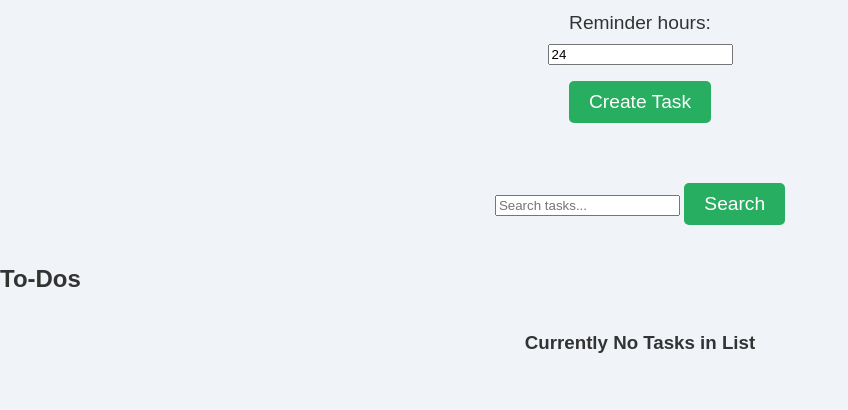
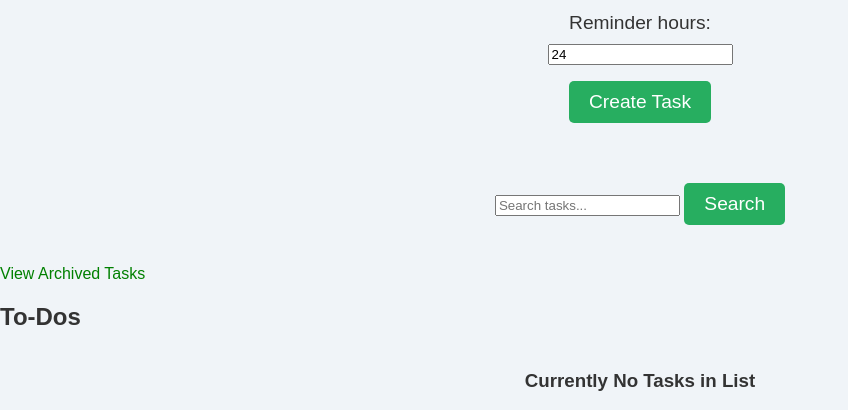
Before and after one commit to DePaul-CSC-394-401/mini-project-team-1, a Django app: page /tasks/ in a window 1280 px wide. Shown: the part 613-1023 px from the top of the page, without its empty margins (0-848 px from the left). Before the commit the page ends 966 px from the top, so only its background shows below. Run offline with Django 5.2, Linux system fonts and the light colour scheme; the visitor is signed in with stand-in values (Sample User, id 1); data that the repository does not hold is empty.

Commit message:
Added Archive feature with restore and delete

```diff
--- a/templates/base.html
+++ b/templates/base.html
@@ -12,5 +12,16 @@
     </head>
     <body>
         {% block head %}{% endblock %}
+
+        <script>
+            window.onload = function() {
+                var reminderMessage = "{{ reminder_message }}";
+
+                // Only show alert if there's an actual reminder message
+                if (reminderMessage && reminderMessage !== 'None') {
+                    alert(reminderMessage);
+                }
+            }
+        </script>
     </body>
 </html>
--- a/templates/tasks.html
+++ b/templates/tasks.html
@@ -31,6 +31,8 @@
             <button type="submit">Search</button>
         </form>
 
+        <a href="{% url 'archived_tasks' %}" style="color:green;">View Archived Tasks</a>
+
         <!-- Display error message if no tasks found -->
         {% if error_message %}
             <p style="color: red;">{{ error_message }}</p>
@@ -56,7 +58,12 @@
                     <p>Task Completed: No</p>
                 {% endif %}
                 <a href="{% url 'task_update' task.id %}">Update</a> |
-                <a href="{% url 'task_delete' task.id %}">Delete</a>
+                <a href="{% url 'task_delete' task.id %}">Delete</a> |
+    <!-- Archive form -->
+<form action="{% url 'task_archive' task.id %}" method="POST" style="display:inline;">
+    {% csrf_token %}
+    <button type="submit" style="background:none; border:none; color:blue; cursor:pointer;">Archive</button>
+</form>
             </div>
             {% empty %}
             <h3>Currently No Tasks in List</h3>
--- a/todo_app/models.py
+++ b/todo_app/models.py
@@ -18,6 +18,7 @@ class Task(models.Model):
     due_date = models.DateTimeField(blank=True, null=True)
     priority = models.CharField(max_length=10, choices=PRIORITY_CHOICES, default='Medium')
     reminder_hours = models.IntegerField(default=24) #default reminder time is 24 hours
+    archived = models.BooleanField(default=False)
 
     def __str__(self):
         return self.task_name
--- a/todo_app/urls.py
+++ b/todo_app/urls.py
@@ -11,4 +11,7 @@ urlpatterns = [
     path('task_update/<str:pk>/', views.updateTask, name='task_update'),
     path('task_delete/<str:pk>/', views.deleteTask, name='task_delete'),
     path('profile/', views.profile_settings, name='profile_settings'),  # Added profile management
+    path('task_archive/<str:pk>/', views.archiveTask, name='task_archive'),
+    path('archived_tasks/', views.archivedTasks, name='archived_tasks'),
+    path('task_restore/<str:pk>/', views.restoreTask, name='task_restore'),
 ]
--- a/todo_app/views.py
+++ b/todo_app/views.py
@@ -61,8 +61,7 @@ def taskList(request):
     form = TaskForm()  # Form for creating a new task
     query = request.GET.get('q')  # Capture the search query
 
-    # Display all tasks
-    tasks = Task.objects.filter(user=request.user)
+    tasks = Task.objects.filter(user=request.user, archived=False)  # Filter to show only non-archived tasks
 
     # This code will filter tasks by the search query (if provided)
     if query:
@@ -148,6 +147,28 @@ def profile_settings(request):
    return render(request, 'profile.html', {'password_form': password_form})
 
 
+def archiveTask(request, pk):
+    task = Task.objects.get(id=pk)
+
+    if request.method == 'POST':
+        task.archived = True
+        task.save()
+        return redirect('tasks')
+    return redirect('tasks')
+
+# View to list archived tasks
+def archivedTasks(request):
+    tasks = Task.objects.filter(user=request.user, archived=True)  # Show only archived tasks
+    context = {'tasks': tasks}
+    return render(request, 'archived_tasks.html', context)
+
+def restoreTask(request, pk):
+    task = Task.objects.get(id=pk)
+    task.archived = False  # Restore the task by setting archived to False
+    task.save()
+    return redirect('archived_tasks')
+
+
 
 '''
 ---------testing out versions--------------------------
```
Also changed, not shown: templates/archived_tasks.html (added, +45 -0 lines), todo_app/migrations/0009_task_archived.py (added).
